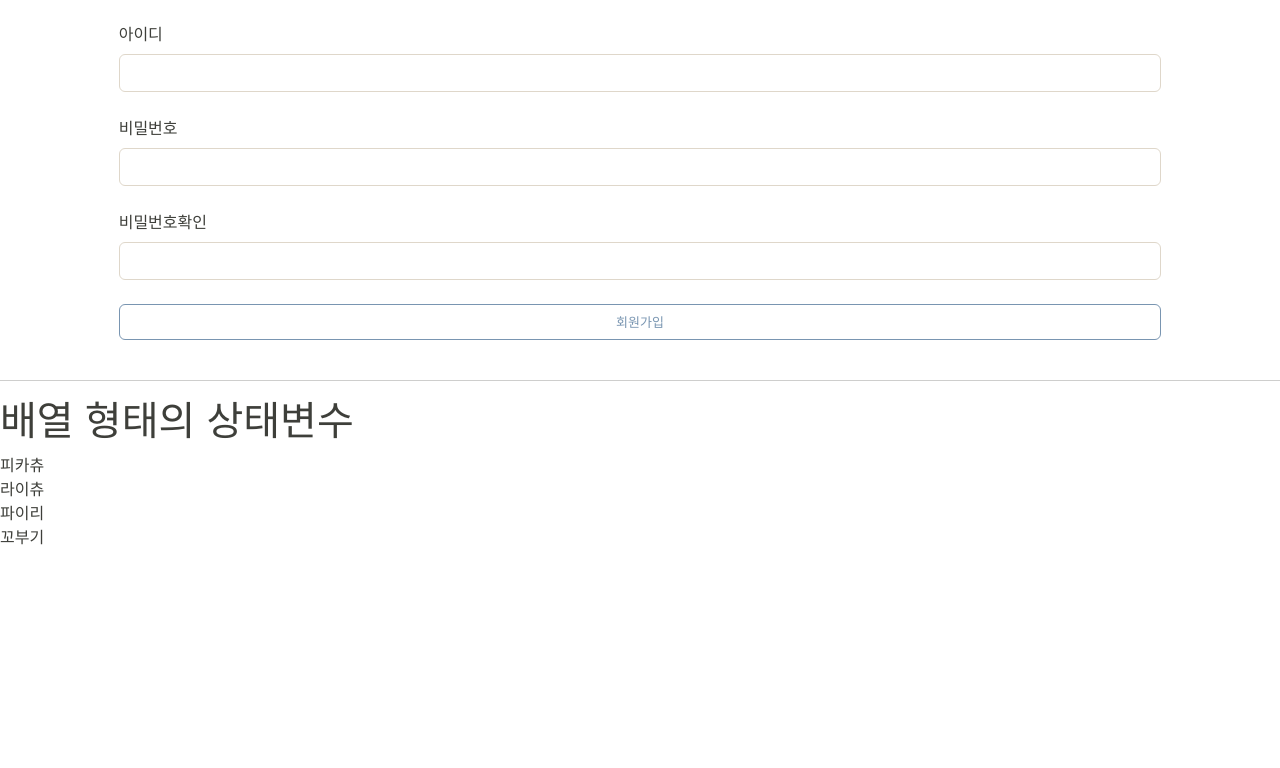
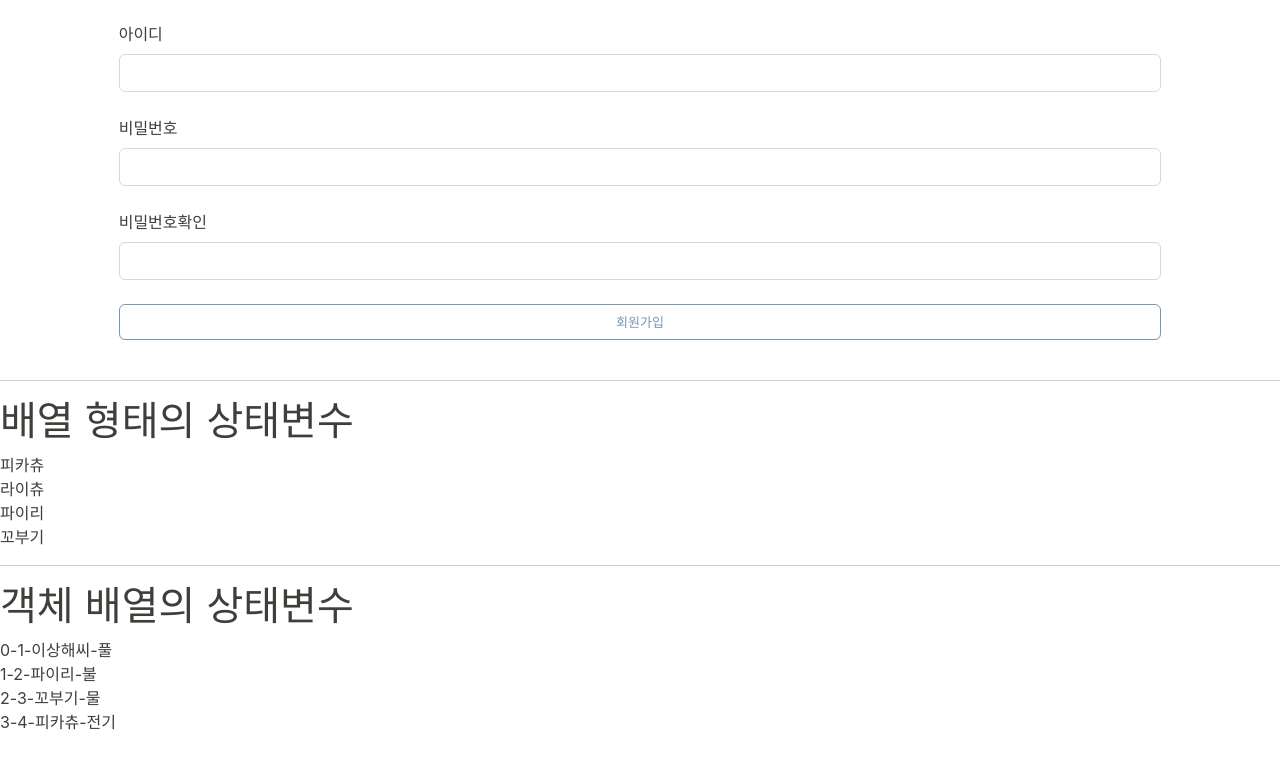
Before and after one commit to juyeonjo21/jy21-react, a React (Create React App) app in the folder demo03/: page / in a window 1280 px wide. Shown: the part 1923-2691 px from the top of the page. Before the commit the page ends 2664 px from the top, so only its background shows below. Built offline with nearby package versions, Linux system fonts and the light colour scheme.

Commit message:
React 객체 배열 상태 변수의 출력

```diff
--- a/demo03/src/App.js
+++ b/demo03/src/App.js
@@ -7,6 +7,7 @@ import Exam05 from './components/Exam05';
 import Exam06 from './components/Exam06';
 import Exam07 from './components/Exam07';
 import Exam08 from './components/Exam08';
+import Exam09 from './components/Exam09';
 
 function App() {
   return (
@@ -29,6 +30,8 @@ function App() {
     <Exam07/>
     <hr/>
     <Exam08/>
+    <hr/>
+    <Exam09/>
 
     <div className='my-5 py-5'></div>
     </>
--- /dev/null
+++ b/demo03/src/components/Exam09.js
@@ -0,0 +1,30 @@
+import { useState } from "react";
+
+const Exam09 = ()=>{
+    //객체 배열 상태변수
+    const [monsters,setMonsters] = useState([
+    {no:1,name:"이상해씨",type:"풀"},
+    {no:2,name:"파이리",type:"불"},
+    {no:3,name:"꼬부기",type:"물"},
+    {no:4,name:"피카츄",type:"전기"}
+    ]);
+
+    return(
+        <>
+        <h1>객체 배열의 상태변수</h1>
+
+        {monsters.map((monster,index)=>(
+            <div key={monster.no}>
+                {index}
+                -
+                {monster.no}
+                -
+                {monster.name}
+                -
+                {monster.type}
+            </div>
+        ))}
+        </>
+    )
+};
+export default Exam09;
```
